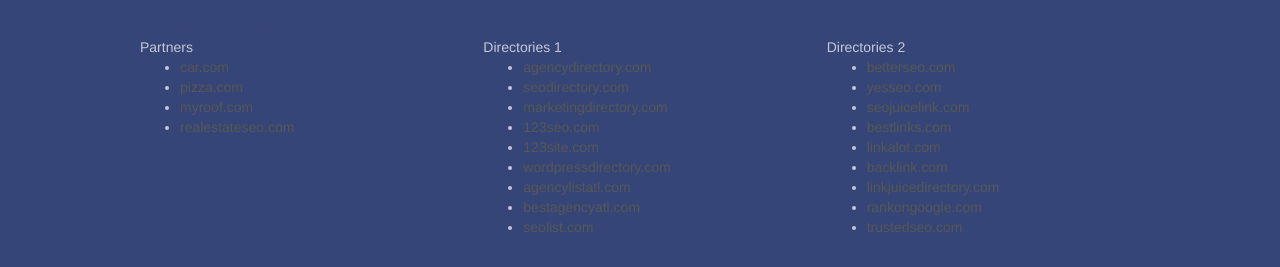
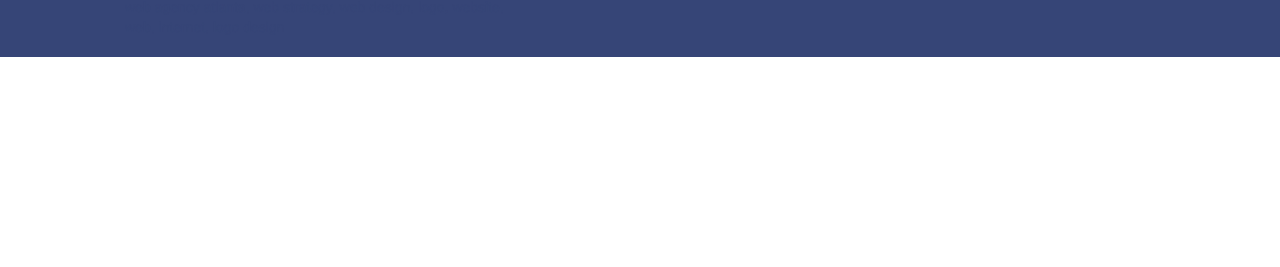
Before and after one commit to Eelikle/project4, a plain HTML site: page index.html in a window 1280 px wide. Shown: the part 3664-3931 px from the top of the page. After the commit the page ends 3721 px from the top, so only its background shows below. Drawn offline with Linux system fonts and the light colour scheme.

Commit message:
Deleted  unnecessary, alts added

```diff
--- a/index.html
+++ b/index.html
@@ -116,7 +116,7 @@
 		</div>
 		<div class="row voffset-lg voffset">
 			<div class="col-xs-12 col-md-8 col-md-offset-2 text-center">
-				<img alt="web agency, web design, logo design " src="img/quote.png" />
+				<img alt="Taylor Cook`s quote- Mike is an amazing Freelance web designer!" src="img/quote.png" />
 			</div>
 		</div>
 	</div>
@@ -150,7 +150,7 @@
 		</div>
 		<div class="row tight-width-whitespace portfolio-row">
 			<div class="col-sm-6">
-				<a href="#" data-lightbox="img/11.jpg" data-gallery-id="gallery-1" data-caption="Website for Atlanta's Premiere dog salon" data-frame="snapshot-lb"><img src="img/11.jpg" class="img-responsive portfolio-thumb" alt="seo, google, website, internet, web design, design agency website for dog salon"/></a>
+				<a href="#" data-lightbox="img/11.jpg" data-gallery-id="gallery-1" data-caption="Website for Atlanta's Premiere dog salon" data-frame="snapshot-lb"><img src="img/11.jpg" class="img-responsive portfolio-thumb" alt="Beautiful white dog on the empty street with a woman in background"/></a>
 				<h3 class="mg-md text-center">
 					Website for Atlanta&rsquo;s premiere Dog Sitters
 				</h3>
@@ -159,7 +159,7 @@
 				</p>
 			</div>
 			<div class="col-sm-6">
-				<a href="#" data-lightbox="img/2.jpg" data-gallery-id="gallery-1" data-caption="web redesign for the best cupcakes in Atlanta" data-frame="snapshot-lb"><img src="img/2.jpg" class="img-responsive portfolio-thumb" alt="seo, google, website, internet, web design, design agency website for best cupcakes in atlanta"/></a>
+				<a href="#" data-lightbox="img/2.jpg" data-gallery-id="gallery-1" data-caption="web redesign for the best cupcakes in Atlanta" data-frame="snapshot-lb"><img src="img/2.jpg" class="img-responsive portfolio-thumb" alt="4 cupcakes glazed with heavenly-green-blue colour cream and decorated with rainbow coloured sprinkles"/></a>
 				<h3 class="mg-md text-center">
 					Web redesign for the best Atlanta&nbsp;cupcakes
 				</h3>
@@ -170,7 +170,7 @@
 		</div>
 		<div class="row tight-width-whitespace portfolio-row">
 			<div class="col-sm-6">
-				<a href="#" data-lightbox="img/3.bmp" data-gallery-id="gallery-1" data-caption="New logo and website for Atlanta's best tech gear shop" data-frame="snapshot-lb"><img src="img/3.bmp" class="img-responsive portfolio-thumb" alt="3.jpg" /></a>
+				<a href="#" data-lightbox="img/3.bmp" data-gallery-id="gallery-1" data-caption="New logo and website for Atlanta's best tech gear shop" data-frame="snapshot-lb"><img src="img/3.bmp" class="img-responsive portfolio-thumb" alt="lots of neatly placed tech + gear on black background" /></a>
 				<h3 class="mg-md text-center">
 					New logo and website for Atl + Gear - Atlanta&rsquo;s best tech gear shop
 				</h3>
@@ -179,7 +179,7 @@
 				</p>
 			</div>
 			<div class="col-sm-6">
-				<a href="#" data-lightbox="img/4.bmp" data-gallery-id="gallery-1" data-caption="Atlanta's legal website generates 30% more clients after web redesign" data-frame="snapshot-lb"><img src="img/4.bmp" class="img-responsive portfolio-thumb" alt="seo, google, website, internet, web design, Atlanta's legal website generates 30% more clients after web redesign" /></a>
+				<a href="#" data-lightbox="img/4.bmp" data-gallery-id="gallery-1" data-caption="Atlanta's legal website generates 30% more clients after web redesign" data-frame="snapshot-lb"><img src="img/4.bmp" class="img-responsive portfolio-thumb" alt=" Handsome and smiling smart looking man sitting in the helicopter" /></a>
 				<h3 class="mg-md text-center">
 					Atlanta&rsquo;s legal new website - Generating 30% more law clients with a refresh&nbsp;
 				</h3>
@@ -240,45 +240,6 @@
 					<div class="keywords" style="color:#364577;">web agency atlanta, web strategy, web design, logo, website, web, internet, logo design</div>
 
 				</div>
-					<div class="row">
-					<div class="col-sm-4">
-						Partners
-							<ul>
-								<li><a href="car.com">car.com</a></li>
-								<li><a href="pizza.com">pizza.com</a></li>
-								<li><a href="myroof.com">myroof.com</a></li>
-								<li><a href="realestateseo.com">realestateseo.com</a></li>
-							</ul>
-					</div>
-					<div class="col-sm-4">
-						Directories 1
-						<ul>
-							<li><a href="agencydirectory.com">agencydirectory.com</a></li>
-							<li><a href="seodirectory.com">seodirectory.com</a></li>
-							<li><a href="marketingdirectory.com">marketingdirectory.com</a></li>
-							<li><a href="123seo.com">123seo.com</a></li>
-							<li><a href="123site.com">123site.com</a></li>
-							<li><a href="wordpressdirectory.com">wordpressdirectory.com</a></li>
-							<li><a href="agencylistatl.com">agencylistatl.com</a></li>
-							<li><a href="bestagencyatl.com">bestagencyatl.com</a></li>
-							<li><a href="seolist.com">seolist.com</a></li>
-						</ul>
-					</div>
-					<div class="col-sm-4">
-						Directories 2
-						<ul>
-							<li><a href="betterseo.com">betterseo.com</a></li>
-							<li><a href="yesseo.com">yesseo.com</a></li>
-							<li><a href="seojuicelink.com">seojuicelink.com</a></li>
-							<li><a href="bestlinks.com">bestlinks.com</a></li>
-							<li><a href="linkalot.com">linkalot.com</a></li>
-							<li><a href="backlink.com">backlink.com</a></li>
-							<li><a href="linkjuicedirectory.com">linkjuicedirectory.com</a></li>
-							<li><a href="rankongoogle.com">rankongoogle.com</a></li>
-							<li><a href="trustedseo.com">trustedseo.com</a></li>
-						</ul>
-					</div>
-				</div>
 			</div>
 		</div>
 	</div>
```
Also changed, not shown: img/atlanta made sign.jpg, 1 other file.
